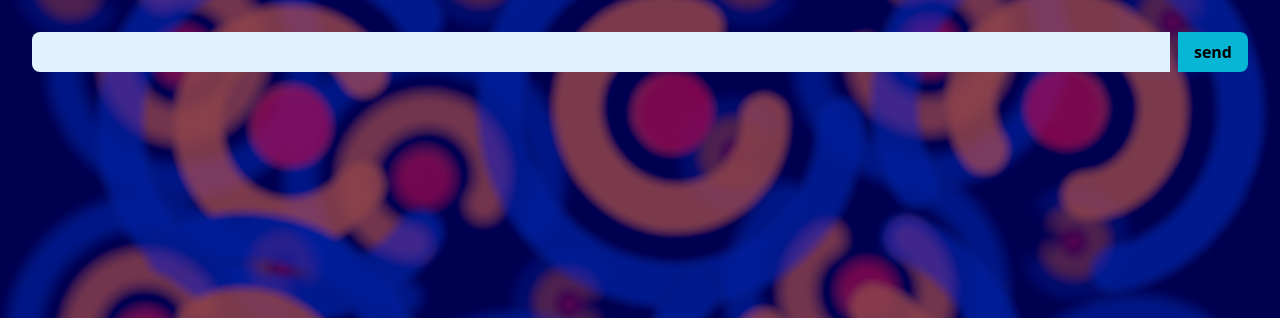
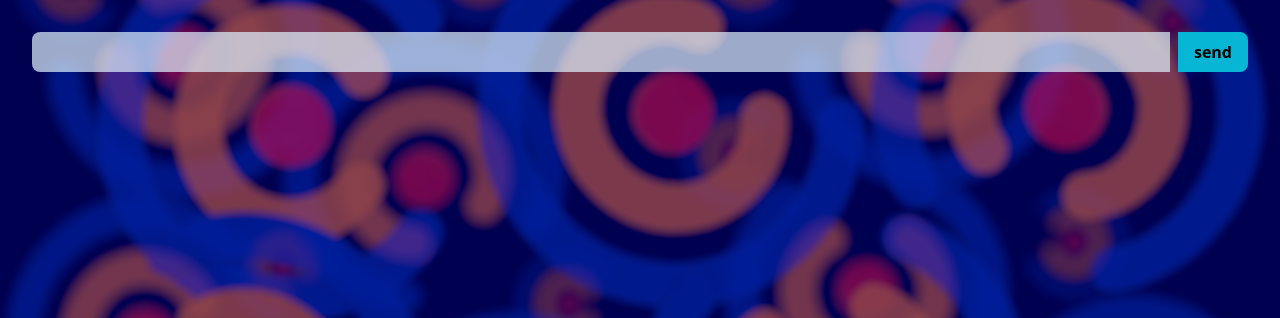
Before and after one commit to TomBenRu/web_app_clown_controll, a FastAPI app: template templates/chat_clown_call.html.j2 in a window 1280 px wide. Shown: the part 102-420 px from the top of the page. Run offline with FastAPI, Linux system fonts and the light colour scheme; the template is opened without the code that fills it, so the values that code supplies are empty; parts of the project's set-up code (start-up, migrations or seed data) failed here and were passed over; some libraries are stand-ins or nearby versions.

Commit message:
In progress.

```diff
--- a/templates/responses/empty_message_input.html
+++ b/templates/responses/empty_message_input.html
@@ -1,4 +1,4 @@
-<input class="bg-sky-100 py-2 px-4 rounded-l-lg flex-grow w-full" id="input-chat-message" name="chat-message" hx-swap-oob="true" hx-vals='{"default": "true"}'>
+<input class="bg-sky-100 bg-opacity-70 py-2 px-4 rounded-l-lg flex-grow w-full" id="input-chat-message" name="chat-message" hx-swap-oob="true" hx-vals='{"default": "true"}'>
 
 <script>
     document.body.addEventListener('htmx:oobAfterSwap', function(event) {
```
